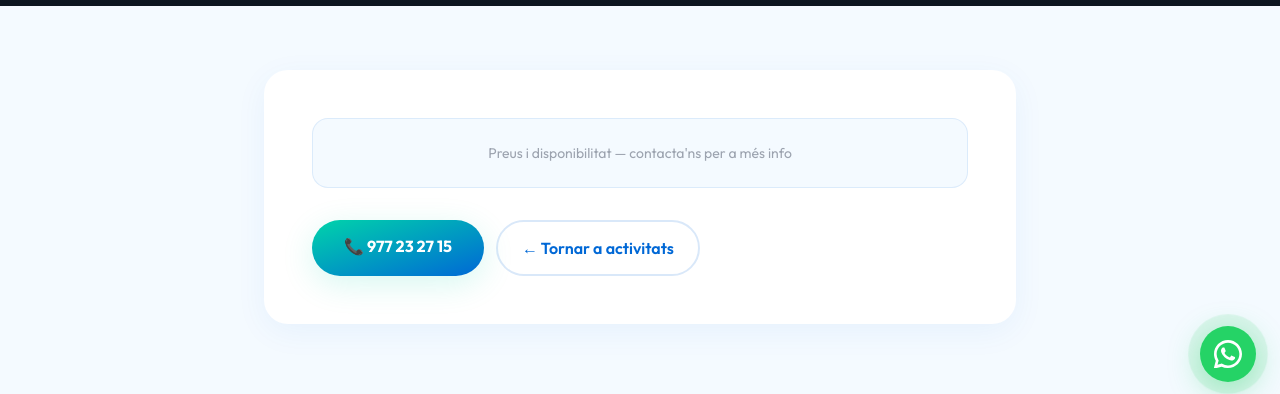
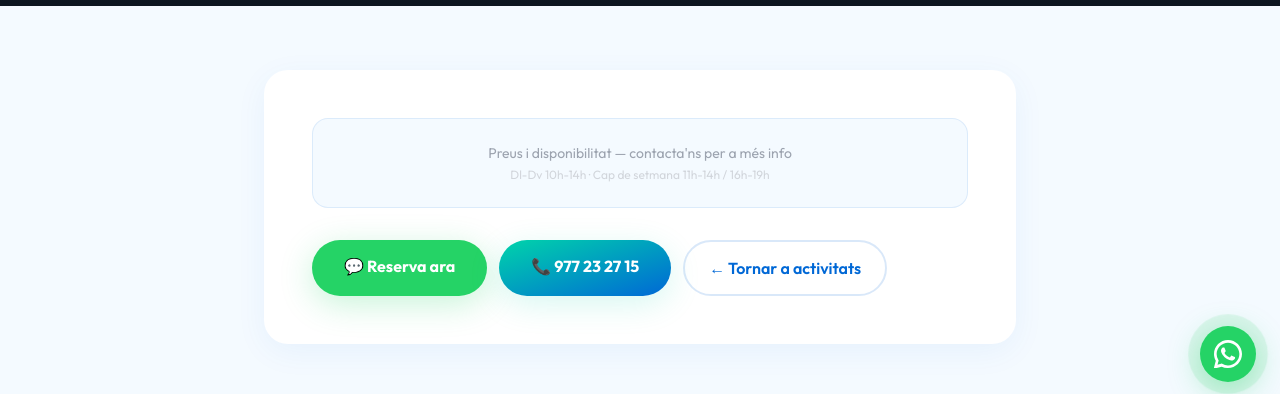
Before and after one commit to jmonzonc/windsurftgn, a Next.js app: page /ca/actividades/alquiler-surf in a window 1280 px wide. Shown: the part 394-788 px from the top of the page. Built offline with nearby package versions, Linux system fonts and the light colour scheme; grey boxes are pictures that could not be loaded; a web font is replaced by a local one.

Commit message:
Update page.tsx

```diff
--- a/app/[locale]/actividades/[actividad]/page.tsx
+++ b/app/[locale]/actividades/[actividad]/page.tsx
@@ -6,9 +6,9 @@ import { getDictionary } from "@/lib/dictionary";
 import { ACTIVITY_IMAGES, SITE } from "@/lib/constants";
 import { buildBreadcrumbJsonLd } from "@/lib/breadcrumb";
 
-const ITEM_KEYS = ["banana-boat", "kayak", "alquiler-windsurf", "alquiler-surf", "paseos-barco", "donut"] as const;
-const EMOJIS: Record<string, string> = { "banana-boat": "🍌", kayak: "🛶", "alquiler-windsurf": "🏄", "alquiler-surf": "🌊", "paseos-barco": "🚤", donut: "🍩" };
-const IMG_MAP: Record<string, string> = { "banana-boat": "banana", kayak: "kayak", "alquiler-windsurf": "windsurf_rental", "alquiler-surf": "surf_rental", "paseos-barco": "boat_rides", donut: "donut" };
+const ITEM_KEYS = ["banana-boat", "kayak", "alquiler-windsurf", "alquiler-surf", "paseos-barco", "donut", "big-paddle-surf", "aquamarina"] as const;
+const EMOJIS: Record<string, string> = { "banana-boat": "🍌", kayak: "🛶", "alquiler-windsurf": "🏄", "alquiler-surf": "🌊", "paseos-barco": "🚤", donut: "🍩", "big-paddle-surf": "🛟", aquamarina: "💎" };
+const IMG_MAP: Record<string, string> = { "banana-boat": "banana", kayak: "kayak", "alquiler-windsurf": "windsurf_rental", "alquiler-surf": "surf_rental", "paseos-barco": "boat_rides", donut: "donut", "big-paddle-surf": "big_paddle_surf", aquamarina: "aquamarina" };
 
 export async function generateStaticParams() {
   const params: { locale: string; actividad: string }[] = [];
@@ -69,7 +69,7 @@ export default async function ActividadPage({
   const { locale, actividad } = await params;
   if (!isValidLocale(locale)) notFound();
   const dict = await getDictionary(locale);
-  const items = dict.actividades.items as Record<string, { name: string; seoDesc?: string }>;
+  const items = dict.actividades.items as Record<string, { name: string; price?: string; capacity?: string; seoDesc?: string }>;
   const item = items[actividad];
   if (!item) notFound();
 
@@ -78,7 +78,16 @@ export default async function ActividadPage({
   const pageUrl = `https://windsurftarragona.com/${locale}/actividades/${actividad}`;
 
   const backLabel = locale === "en" ? "Back to activities" : locale === "ca" ? "Tornar a activitats" : "Volver a actividades";
-  const priceLabel = locale === "en" ? "Prices and availability — contact us for more info" : locale === "ca" ? "Preus i disponibilitat — contacta'ns per a més info" : "Precios y disponibilidad — contáctanos para más info";
+  const scheduleLabel = locale === "en"
+    ? "Mon-Fri 10am-2pm · Weekends 11am-2pm / 4pm-7pm"
+    : locale === "ca"
+      ? "Dl-Dv 10h-14h · Cap de setmana 11h-14h / 16h-19h"
+      : "L-V 10h-14h · Finde 11h-14h / 16h-19h";
+  const bookLabel = locale === "en"
+    ? "Book now"
+    : locale === "ca"
+      ? "Reserva ara"
+      : "Reservar ahora";
 
   const activityJsonLd = {
     "@context": "https://schema.org",
@@ -136,10 +145,27 @@ export default async function ActividadPage({
       </div>
       <div className="max-w-[800px] mx-auto px-4 sm:px-6 py-10 sm:py-16">
         <div className="bg-white rounded-2xl sm:rounded-3xl p-6 sm:p-8 md:p-12 shadow-[0_8px_32px_rgba(0,104,214,0.06)]">
-          <div className="bg-ice rounded-xl sm:rounded-2xl p-4 sm:p-6 mb-6 sm:mb-8 border border-ocean/10">
-            <p className="font-body text-[13px] sm:text-sm text-gray-400 text-center">{priceLabel}</p>
-          </div>
+
+          {/* Price & capacity box */}
+          {item.price && item.price !== "Consultar" && item.price !== "Ask for prices" ? (
+            <div className="bg-gradient-to-br from-turq/[0.06] to-ocean/[0.04] rounded-xl sm:rounded-2xl p-5 sm:p-7 mb-6 sm:mb-8 border border-turq/15 text-center">
+              <p className="font-display text-2xl sm:text-3xl text-midnight mb-1">{item.price}</p>
+              {item.capacity && (
+                <p className="font-body text-sm sm:text-base text-ocean font-semibold">{item.capacity}</p>
+              )}
+              <p className="font-body text-[11px] sm:text-xs text-gray-400 mt-2">{scheduleLabel}</p>
+            </div>
+          ) : (
+            <div className="bg-ice rounded-xl sm:rounded-2xl p-4 sm:p-6 mb-6 sm:mb-8 border border-ocean/10">
+              <p className="font-body text-[13px] sm:text-sm text-gray-400 text-center">
+                {locale === "en" ? "Prices and availability — contact us for more info" : locale === "ca" ? "Preus i disponibilitat — contacta'ns per a més info" : "Precios y disponibilidad — contáctanos para más info"}
+              </p>
+              <p className="font-body text-[11px] sm:text-xs text-gray-300 text-center mt-1">{scheduleLabel}</p>
+            </div>
+          )}
+
           <div className="flex gap-2.5 sm:gap-3 flex-wrap">
+            <a href={SITE.whatsapp} target="_blank" rel="noreferrer" className="btn-wa py-3 sm:py-3.5 px-6 sm:px-8 text-sm sm:text-base no-underline">💬 {bookLabel}</a>
             <a href={SITE.phoneHref} className="btn-primary py-3 sm:py-3.5 px-6 sm:px-8 text-sm sm:text-base no-underline">📞 {SITE.phone}</a>
             <Link href={`/${locale}#actividades`} className="font-body py-3 sm:py-3.5 px-5 sm:px-6 rounded-full border-2 border-ocean/15 text-ocean font-semibold text-[13px] sm:text-base no-underline transition-all hover:bg-ocean/5">← {backLabel}</Link>
           </div>
```
